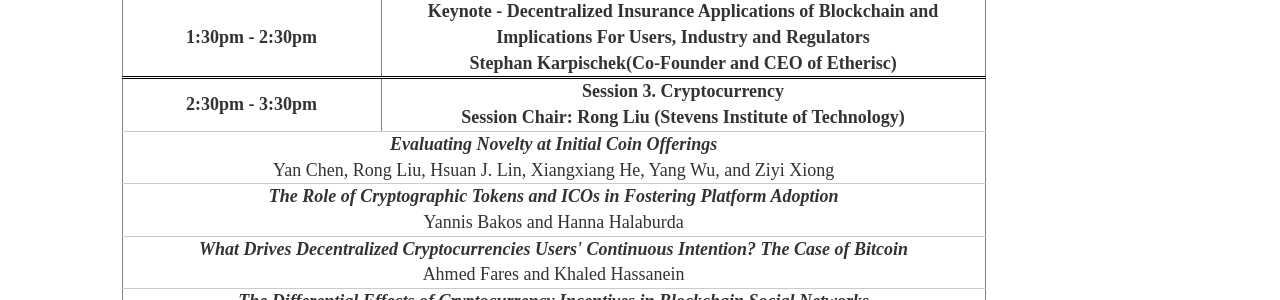
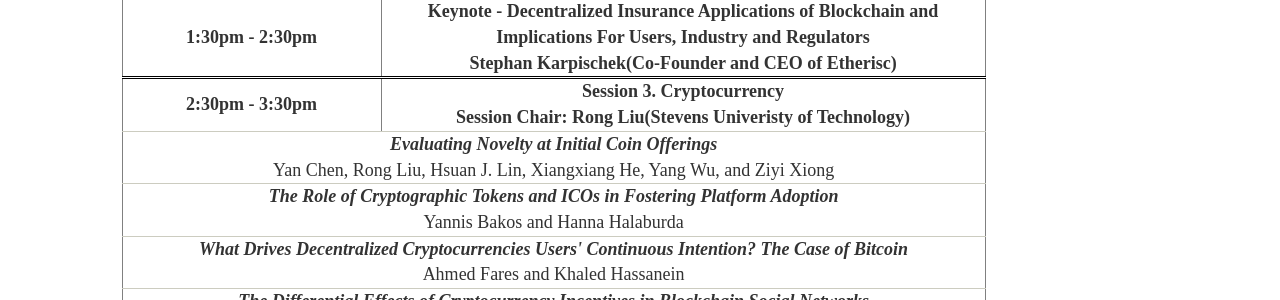
Before and after one commit to jayshanmis/jayshanmis.github.io, a Jekyll site: the page built from program.html, in a window 1280 px wide and 900 px high, scrolled down 1622 px. Shown: the part 153-453 px from the top of the window. Built offline with Jekyll 4.4.1, drawn with Linux system fonts in a browser that asks for light colours; nearby versions of some CDN libraries.

Commit message:
Update finalprogram.html

```diff
--- a/_includes/finalprogram.html
+++ b/_includes/finalprogram.html
@@ -93,8 +93,8 @@
                             </tr>
 
 				<tr style="border-top: double black;">
-                            	<th>2:30pm - 3:30pm</th>
-                            	<th>Session 3. Cryptocurrency<br/>Session Chair: Rong Liu (Stevens Institute of Technology)</th></tr>
+						<th>2:30pm - 3:30pm</th>
+						<th>Session 3. Cryptocurrency<br/>Session Chair: Rong Liu(Stevens Univeristy of Technology)</th></tr
 
                             <tr><td colspan="2" style="border-top:1px solid #ccccc0;">
                             	<font style="font-weight:bold"><em>
```
